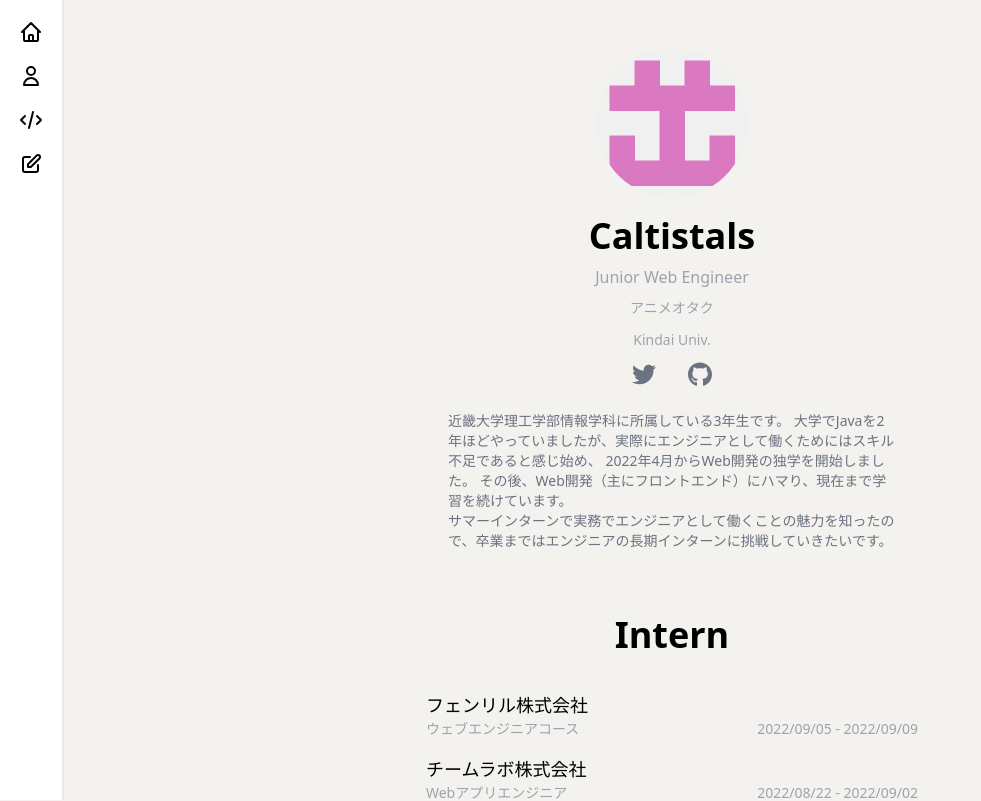
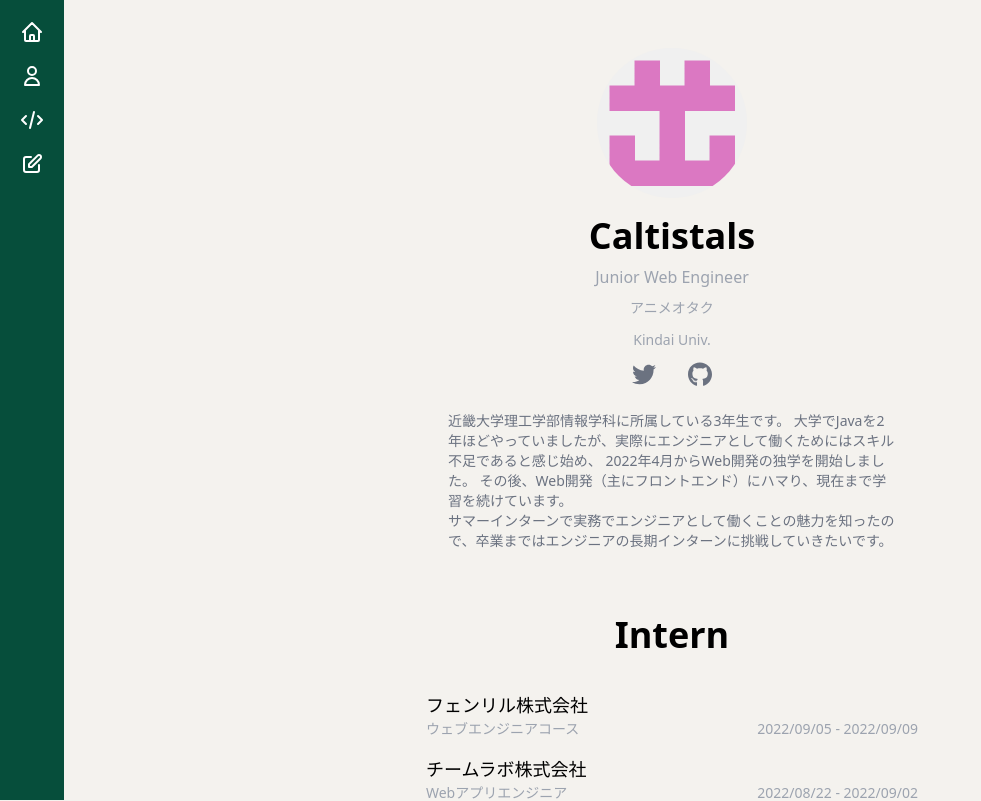
Before and after one commit to caltistals/next-portfolio, a Next.js app: page /about in a window 1280 px wide. Shown: the top 801 px of the page, without its empty margins (0-981 px from the left). Built offline with nearby package versions, Linux system fonts and the light colour scheme.

Commit message:
[update] Navbarの背景色・文字色を変更

```diff
--- a/components/Navbar.tsx
+++ b/components/Navbar.tsx
@@ -3,11 +3,11 @@ import Link from "next/link";
 
 const Navbar = () => {
   return (
-    <nav className="fixed z-10 w-screen bg-white border-b-2 md:sticky md:border-b-0 md:border-r-2 h-14 md:h-screen md:top-0 md:w-16">
+    <nav className="fixed z-10 w-screen bg-emerald-900 md:sticky h-14 md:h-screen md:top-0 md:w-16">
       <div className="mt-5 ">
-        <ul className="flex justify-around md:items-center md:flex-col md:justify-start">
+        <ul className="flex justify-around text-white md:items-center md:flex-col md:justify-start">
           {/* Home Icon */}
-          <li className="relative mb-5 group ">
+          <li className="relative mb-5 group">
             <Link href="/">
               <a>
                 <svg
```
